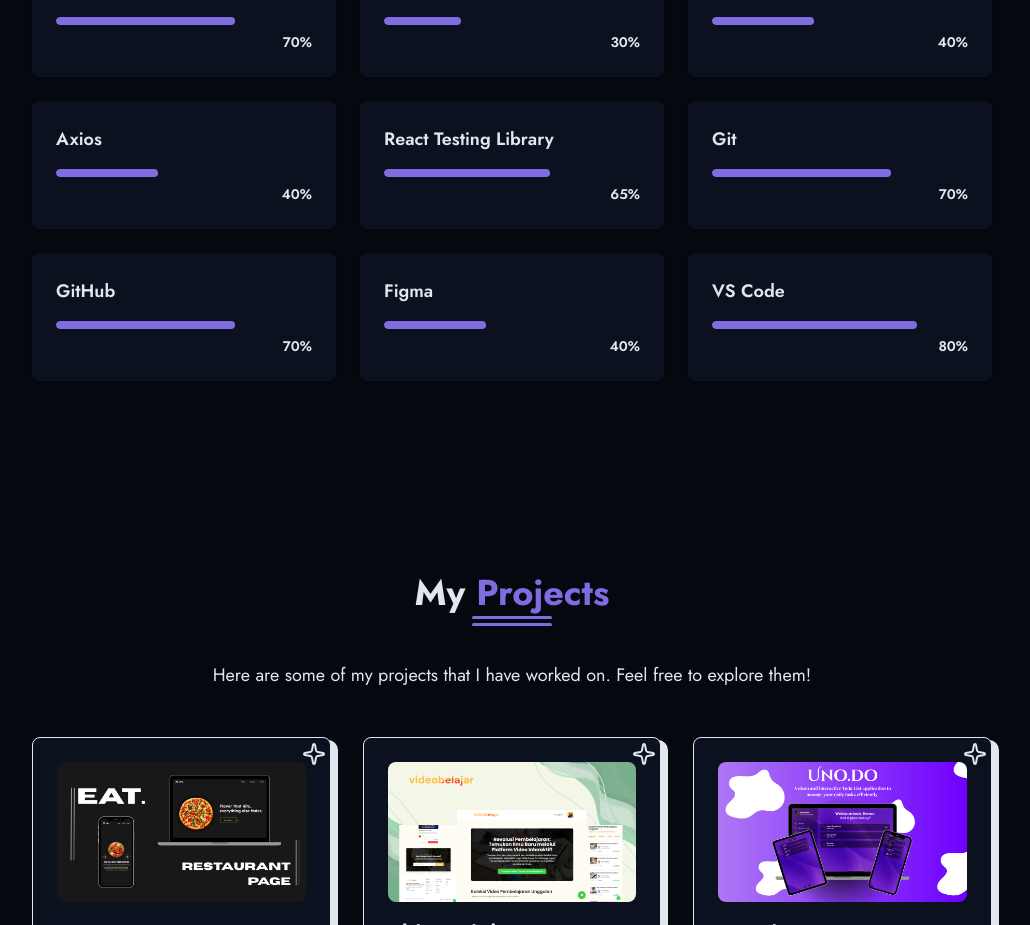
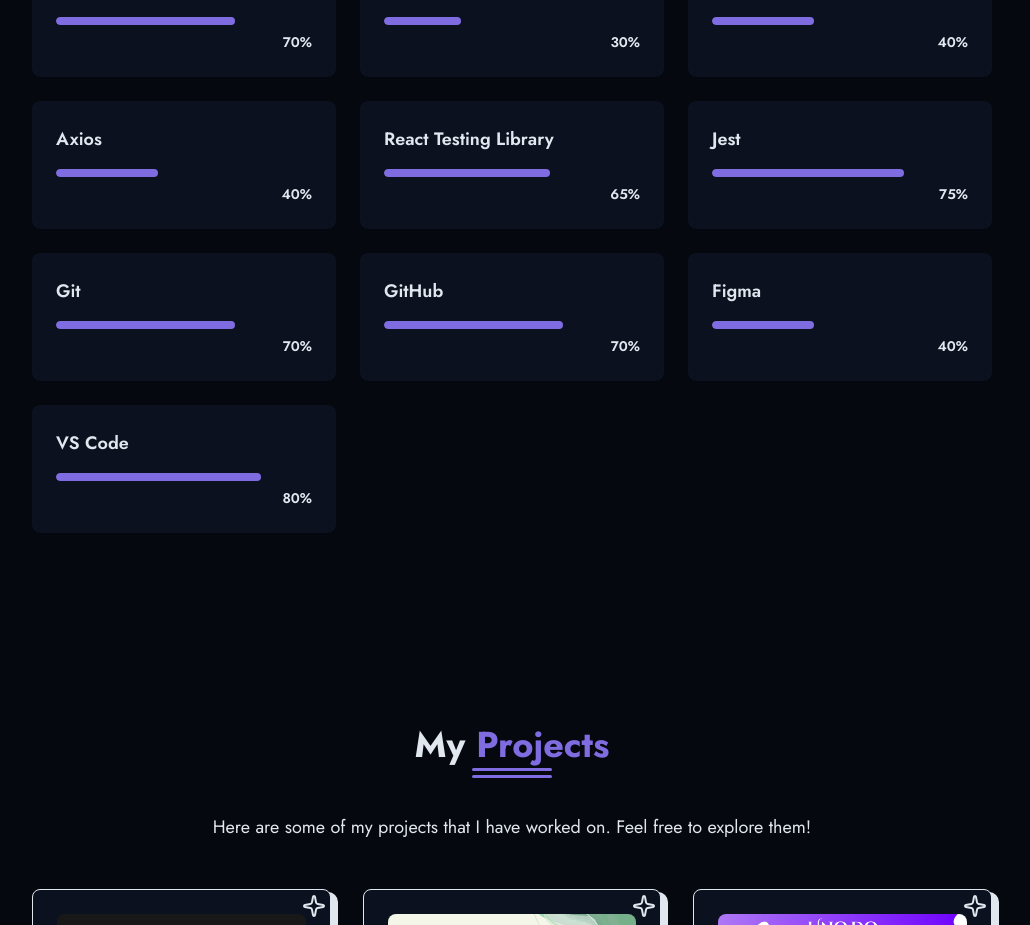
Before and after one commit to dikaafty/dikaafty-portofolio, a React (Vite) app: page / in a window 1280 px wide. Shown: the part 1967-2892 px from the top of the page, without its empty margins (128-1158 px from the left). Built offline with nearby package versions, Linux system fonts and the light colour scheme.

Commit message:
Add Jest skill to skills array

```diff
--- a/src/components/SkillsSection.jsx
+++ b/src/components/SkillsSection.jsx
@@ -16,6 +16,7 @@ const skills = [
   {name: "React Testing Library", level: 65, category: "frontend"},
 
   // Tools
+  {name: "Jest", level: 75, category: "tools"},
   {name: "Git", level: 70, category: "tools"},
   {name: "GitHub", level: 70, category: "tools"},
   {name: "Figma", level: 40, category: "tools"},
```
